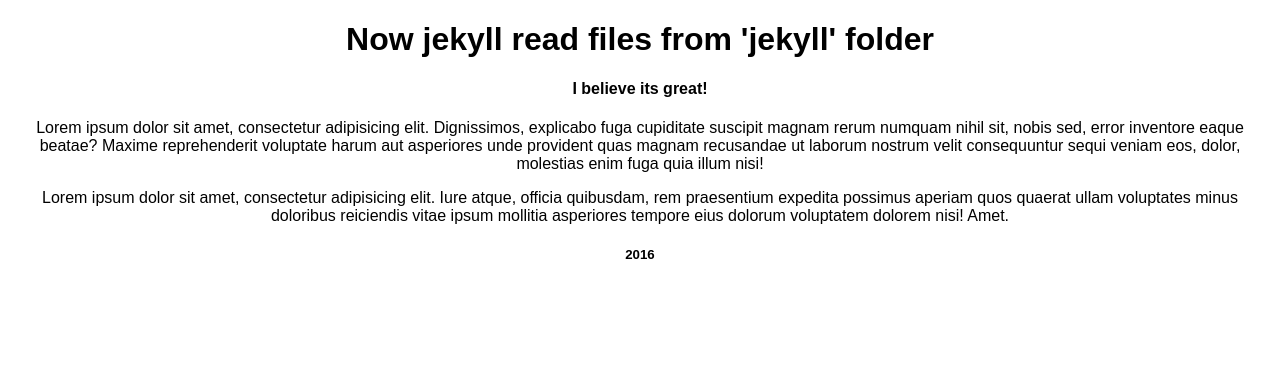
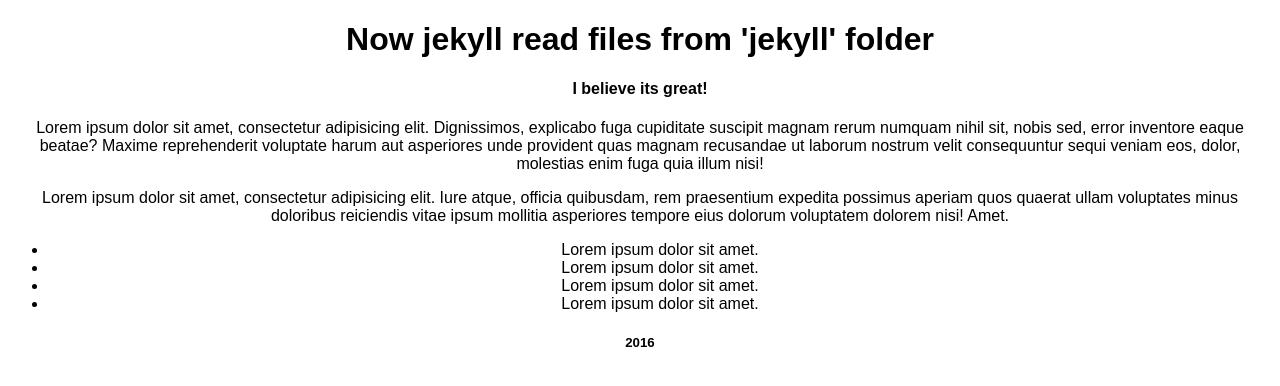
Before and after one commit to ihororlovskyi/jekyll-internationalization, a Jekyll site: the page jekyll/jekyll/index.html, which Jekyll copies as it is, in a window 1280 px wide. Shown: the top 386 px of the page. Built offline with Jekyll 4.4.1, drawn with Linux system fonts in a browser that asks for light colours.

```diff
--- a/_config.yml
+++ b/_config.yml
@@ -1,4 +1,4 @@
-baseurl:
+baseurl: /jekyll-multilanguage
 
 source:       ./jekyll/jekyll
 layouts_dir:  ./jekyll/jekyll
--- a/jekyll/jekyll/index.html
+++ b/jekyll/jekyll/index.html
@@ -19,6 +19,13 @@
 
     <p>Lorem ipsum dolor sit amet, consectetur adipisicing elit. Iure atque, officia quibusdam, rem praesentium expedita possimus aperiam quos quaerat ullam voluptates minus doloribus reiciendis vitae ipsum mollitia asperiores tempore eius dolorum voluptatem dolorem nisi! Amet.</p>
 
+    <ul>
+        <li>Lorem ipsum dolor sit amet.</li>
+        <li>Lorem ipsum dolor sit amet.</li>
+        <li>Lorem ipsum dolor sit amet.</li>
+        <li>Lorem ipsum dolor sit amet.</li>
+    </ul>
+
     <h5>2016</h5>
 </body>
 </html>
```
